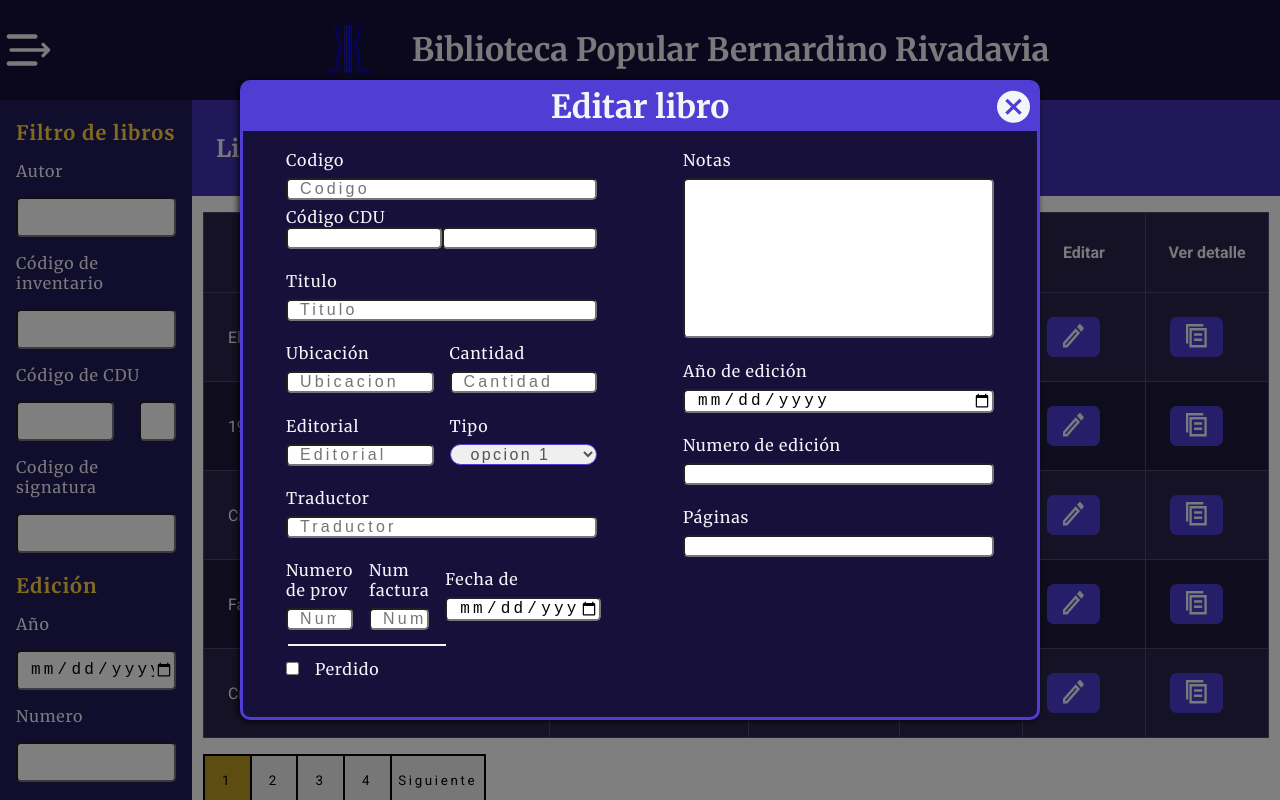
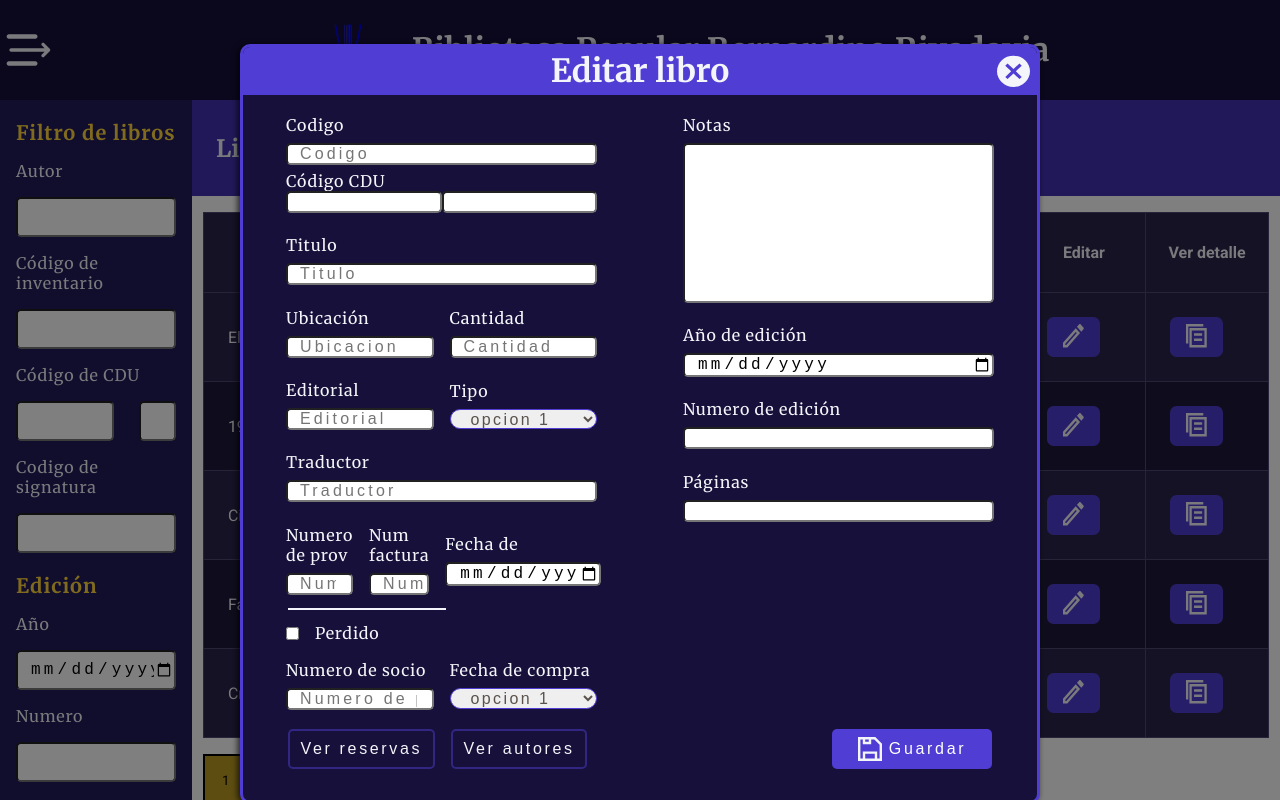
Before and after one commit to RolandoKirina/PPSLibraryBernardinoRivadavia, a React (Vite) app: page /books in a window 1280 px wide. Both pictures are taken after a click on the button 1073 px from the left and 337 px from the top of the page. Shown: the top 800 px of the page. Built offline with nearby package versions, Linux system fonts and the light colour scheme.

Commit message:
terminando form edit

```diff
--- a/src/components/btn/Btn.jsx
+++ b/src/components/btn/Btn.jsx
@@ -1,3 +1,4 @@
+
 export default function Btn({ text, className, icon, onClick, type }) {
 
   return (
--- a/src/components/formeditbook/FormEditBook.jsx
+++ b/src/components/formeditbook/FormEditBook.jsx
@@ -1,5 +1,6 @@
 import "./formeditbook.css";
-
+import Btn from "../btn/Btn.jsx";
+import SaveIcon from '../../assets/img/save-icon.svg';
 
 export default function FormEditBook(){
     return(
@@ -103,7 +104,27 @@ export default function FormEditBook(){
                     </div>
                 </div>
 
+                <div className="input">
+                     <div className="divconteiner content">
+                        <div>
+                            <label htmlFor="prov">Numero de socio</label>
+                            <input id="prov" type="number" placeholder="Numero de prov" />
+                        </div>
+                        <div>
+                            <label htmlFor="numfactura">Fecha de compra</label>
+                            <select name="type" id="dateofbuy" className="selectform">
+                                <option value="1">opcion 1</option>
+                                <option value="2">opcion 2</option>
+                                <option value="3">opcion 3</option>
+                            </select>
+                        </div>
+                    </div>
+
+
+                </div>
+
             </div>
+
             <div className="contentformedit">
 
 
@@ -126,7 +147,18 @@ export default function FormEditBook(){
                         <input id="pages" type="text" />
                 </div>
             </div>
+
+
+
         </form>
+           <div className="btns-form">
+                    <div className="btn-left">
+                        <Btn text="Ver reservas" className="secondary-btn"></Btn>
+                        <Btn text="Ver autores" className="secondary-btn"></Btn>
+                    </div>
+                        <Btn text="Guardar" className="changes btn" icon={<div className="img-ico"><img src={SaveIcon} alt="Guardar"  /></div> } ></Btn>
+
+                </div>
         </>
     )
 
--- a/src/components/formeditbook/formeditbook.css
+++ b/src/components/formeditbook/formeditbook.css
@@ -2,7 +2,6 @@
     display: flex;
     justify-content: space-around;
     width: 100%;
-    height:38em;
     position: relative;
     margin-bottom: 1rem;
     color: var(--white);
@@ -75,3 +74,41 @@ width: 50%;
     height: 2px;
     background-color: var(--white);
 }
+.btns-form{
+    width: 100%;
+    display: flex;
+    padding: 0 2.8em 0 2.8em;
+    margin-bottom: 2em;
+    justify-content: space-between;
+    gap: 0.5em;
+    margin-top: 1em;
+}
+
+.btn{
+    display: flex;
+    justify-content: space-between;
+    background-color: var(--primary-dark-2);
+    width: 12em;
+}
+.img-ico{
+
+    width: 1.5em;
+    height: 1.5em;
+}
+.img-ico img{
+    width: 100%;
+    height: 100%;
+}
+
+
+.changes{
+    justify-content: center;
+    height: 3em;
+    border: 2px solid var(--success);
+    background-color: var(--primary-light-2);
+}
+
+.btn-left{
+    display: flex;
+    gap: 1em;
+}
--- a/src/components/loan-components/editloanform/EditLoanForm.css
+++ b/src/components/loan-components/editloanform/EditLoanForm.css
@@ -100,8 +100,6 @@
 .save-changes {
     justify-content: center;
     height: 3em;
-    border: 0.15em solid var(--sucess);
-    background-color: var(--primary-light-2);
     padding: 0;
 }
 
--- a/src/index.css
+++ b/src/index.css
@@ -94,6 +94,15 @@ a {
     letter-spacing: 0.2em;
   }
 
+.secondary-btn{
+  background-color: var(--primary-dark-2);
+  color: var(--white);
+  height: 3em;
+  width: auto;
+  padding: 0.8em;
+  border: solid 2px  var(--primary);
+
+}
 
   input {
     padding-left: 0.75rem;
--- a/src/pages/BookSection/BookSection.css
+++ b/src/pages/BookSection/BookSection.css
@@ -68,10 +68,14 @@
 
 .popup-container{
     background: var(--primary-dark-2);
+    overflow: scroll;
     border-radius: 10px;
-    width: 50em;      /* ancho total */
-    height: 40em;
-}
+    width: 50em;
+    margin-top: 3em;
+    height: auto;
+    max-height: 100vh;
+
+  }
 
 .input{
   display: flex;
```
